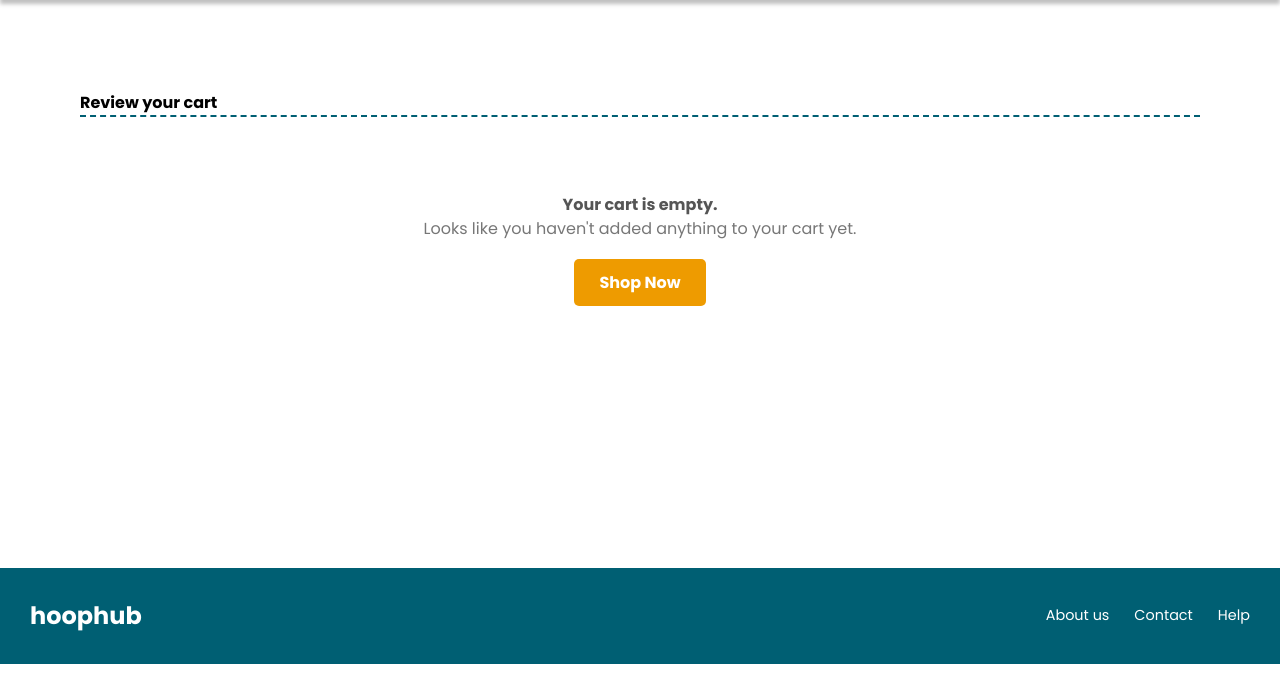
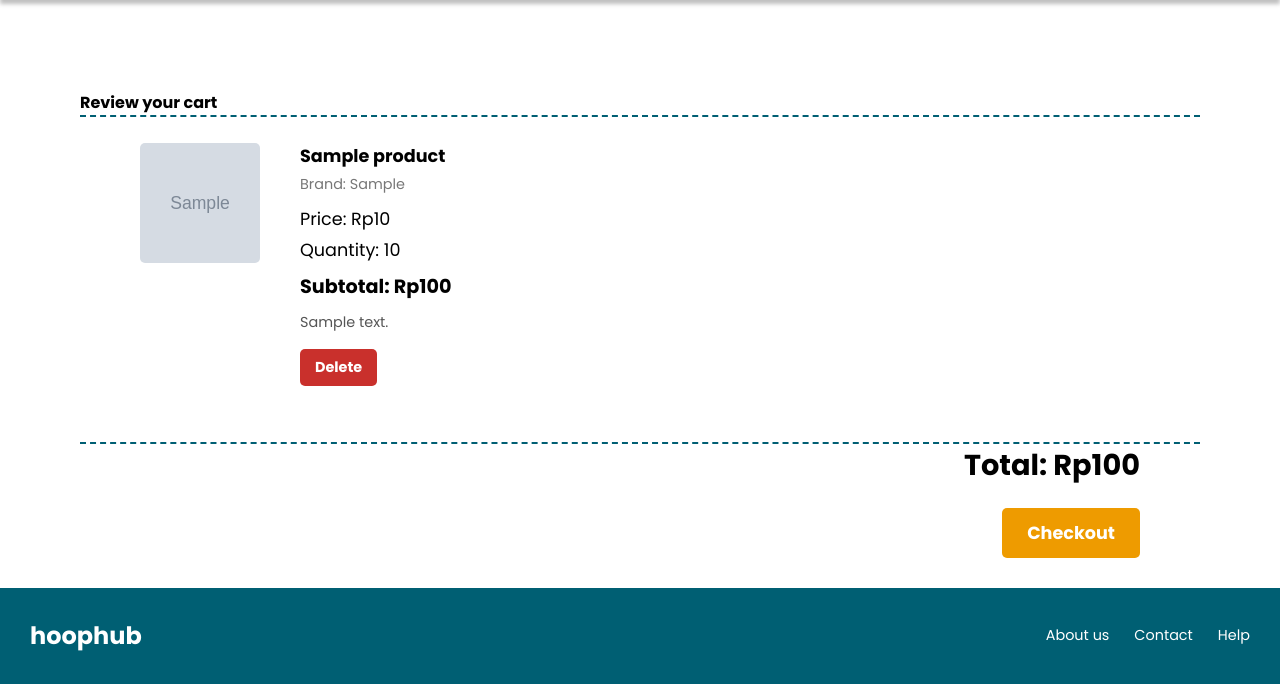
Before and after one commit to pbp-kelompok-b07/hoophub, a Django app: page /cart/ in a window 1280 px wide. Shown: the part 136-820 px from the top of the page. Run offline with Django 5.2, Linux system fonts and the light colour scheme; a user stored in the database is signed in; tables that the repository leaves empty hold one stand-in row (values such as "Sample post"); grey boxes marked "Sample" are stand-in pictures; parts of the project's set-up code (start-up, migrations or seed data) failed here and were passed over; some libraries are stand-ins or nearby versions.

Commit message:
sinkronisasi cart

```diff
--- a/cart/templates/cart.html
+++ b/cart/templates/cart.html
@@ -116,7 +116,7 @@
                         Quantity: {{ item.quantity }}
                     </h4>
                     <h4 style="font-size: 1.2rem; font-weight: bold; margin: 0 0 10px 0;">
-                        Subtotal: Rp{{ item.item_total }}
+                        Subtotal: Rp{{ item.subtotal }}
                     </h4>
 
                     <p style="font-size: 0.9rem; color: #555; margin: 0 0 15px 0; line-height: 1.5;">
@@ -124,7 +124,7 @@
                     </p>
 
                     <div class="item-actions pb-4">
-                        <form action="{% url 'cart:remove_from_cart' item.id %}" method="POST" style="display: inline;">
+                        <form action="{% url 'cart:remove_from_cart' item.product.id %}" method="POST" style="display: inline;">
                             {% csrf_token %}
                             <button type="submit" class="btn-delete"
                                     style="background-color: #c9302c; color: white; padding: 8px 15px; border: none; border-radius: 5px; font-size: 0.9rem; font-weight: bold; cursor: pointer;">
@@ -175,7 +175,7 @@
                     {% for item in cart_items %}
                     <li style="display: flex; justify-content: space-between;">
                         <span>{{ item.product.name }} (x{{ item.quantity }})</span>
-                        <span>Rp{{ item.item_total }}</span>
+                        <span>Rp{{ item.subtotal }}</span>
                     </li>
                     {% endfor %}
                     <li style="display: flex; justify-content: space-between; font-weight: bold; margin-top: 10px; border-top: 1px solid #ccc; padding-top: 10px;">
--- a/cart/views.py
+++ b/cart/views.py
@@ -1,40 +1,23 @@
-from django.shortcuts import render, redirect
+from django.shortcuts import render, redirect, get_object_or_404
 from django.urls import reverse
 from django.contrib.auth.decorators import login_required
 from django.views.decorators.http import require_POST
 from django.db import transaction
 from django.http import JsonResponse, HttpResponseRedirect
+from django.views.decorators.csrf import csrf_exempt
 from catalog.models import Product
 from invoice.models import Invoice
-from cart.models import Order, OrderItem
+from cart.models import Order, OrderItem, CartItem # Pastikan CartItem sudah diimport
 import datetime
-from django.views.decorators.csrf import csrf_exempt
 import json
 
+@login_required(login_url="authentication:login")
 def show_cart(request):
-    cart_data = request.session.get('cart', {})
+    # Mengambil data dari DATABASE (Sinkron)
+    cart_items = CartItem.objects.filter(user=request.user)
 
-    cart_items = []
-    total_cart_price = 0
-
-    for product_id, item_data in cart_data.items():
-        try:
-            product = Product.objects.get(id=product_id)
-            quantity = item_data.get('quantity', 1)
-            item_total = product.price * quantity
-            total_cart_price += item_total
-
-            cart_items.append({
-                'product': product,
-                'id': product_id,
-                'quantity': quantity,
-                'item_total': item_total,
-            })
-        except Product.DoesNotExist:
-            if product_id in request.session.get('cart', {}):
-                del request.session['cart'][product_id]
-                request.session.modified = True
-            continue
+    # Hitung total harga
+    total_cart_price = sum(item.subtotal for item in cart_items)
 
     context = {
         'cart_items': cart_items,
@@ -43,32 +26,15 @@ def show_cart(request):
 
     return render(request, 'cart.html', context)
 
-
 @login_required(login_url="authentication:login")
 def show_checkout(request):
     if request.method == 'POST':
-        cart_data = request.session.get('cart', {})
-        if not cart_data:
+        # Ambil item dari Database
+        cart_items = CartItem.objects.filter(user=request.user)
+
+        if not cart_items.exists():
             return JsonResponse({'status': 'error', 'message': 'Keranjang Anda kosong.'}, status=400)
 
-        # Hitung total dan siapkan data cart
-        cart_items = []
-        total_cart_price = 0
-        for product_id, item_data in cart_data.items():
-            try:
-                product = Product.objects.get(id=product_id)
-                quantity = item_data.get('quantity', 1)
-                item_total = product.price * quantity
-                total_cart_price += item_total
-                cart_items.append({
-                    'product': product,
-                    'quantity': quantity,
-                    'price_at_checkout': product.price,
-                })
-            except Product.DoesNotExist:
-                continue
-
-        # Ambil data form dari checkout
         full_name = request.POST.get('full_name')
         address = request.POST.get('address')
         city = request.POST.get('city')
@@ -82,6 +48,8 @@ def show_checkout(request):
 
         try:
             with transaction.atomic():
+                total_cart_price = sum(item.subtotal for item in cart_items)
+
                 # 1) Buat Order
                 order = Order.objects.create(
                     user=request.user,
@@ -93,36 +61,34 @@ def show_checkout(request):
                     status="Pending"
                 )
 
-                # 2) Buat OrderItem untuk setiap item di keranjang
-                for ci in cart_items:
+                # 2) Buat OrderItem dari CartItem database
+                for item in cart_items:
                     OrderItem.objects.create(
                         order=order,
-                        product=ci["product"],
-                        quantity=ci["quantity"],
-                        price_at_checkout=ci["price_at_checkout"],
+                        product=item.product,
+                        quantity=item.quantity,
+                        price_at_checkout=item.product.price,
                     )
 
-                # 3) Buat Invoice yang mengacu ke Order
+                # 3) Buat Invoice
                 timestamp = int(datetime.datetime.now().timestamp())
                 invoice_no = f"INV-{request.user.id}-{timestamp}"
 
-                first_item = cart_items[0] if cart_items else None
-                product = first_item["product"] if first_item else None  # sementara tetap isi
+                # Ambil produk pertama untuk referensi (opsional sesuai model lama)
+                first_product = cart_items.first().product if cart_items.exists() else None
 
-                invoice = Invoice.objects.create(
+                Invoice.objects.create(
                     user=request.user,
-                    product=product,  # bisa dihapus di masa depan jika sudah full multi-item
+                    product=first_product,
                     date=datetime.datetime.now().date(),
                     invoice_no=invoice_no,
                     order=order
                 )
 
-            # 4) Hapus cart session
-            if 'cart' in request.session:
-                del request.session['cart']
-                request.session.modified = True
+                # 4) HAPUS CART DARI DATABASE (Agar kosong setelah checkout)
+                cart_items.delete()
 
-            # 5) Redirect ke halaman invoice detail
+            # 5) Redirect
             redirect_url = reverse('invoice:show_invoices')
             return JsonResponse({
                 'status': 'success',
@@ -141,71 +107,69 @@ def show_checkout(request):
 @login_required(login_url="authentication:login")
 @require_POST
 def remove_from_cart(request, id):
-    cart = request.session.get('cart', {})
-    product_id_str = str(id)
-    if product_id_str in cart:
-        del cart[product_id_str]
-        request.session['cart'] = cart
-        request.session.modified = True
+    # Menghapus item dari Database berdasarkan Product ID dan User
+    CartItem.objects.filter(user=request.user, product_id=id).delete()
     return HttpResponseRedirect(reverse('cart:show_cart'))
 
 @login_required(login_url="authentication:login")
 @require_POST
 def add_to_cart(request, product_id):
-    cart = request.session.get('cart', {})
+    product = get_object_or_404(Product, id=product_id)
     quantity = int(request.POST.get('quantity', 1))
-    product_id_str = str(product_id)
-    if product_id_str in cart:
-        cart[product_id_str]['quantity'] += quantity
-    else:
-        cart[product_id_str] = {'quantity': quantity}
-    request.session['cart'] = cart
-    request.session.modified = True
+
+    # Cek atau buat item di database
+    cart_item, created = CartItem.objects.get_or_create(
+        user=request.user,
+        product=product,
+        defaults={'quantity': quantity}
+    )
+
+    # Jika barang sudah ada, update quantity-nya
+    if not created:
+        cart_item.quantity += quantity
+        cart_item.save() # Simpan perubahan ke DB
+
     return redirect(request.META.get('HTTP_REFERER', 'main:show_main'))
 
 def get_cart_json(request):
     if not request.user.is_authenticated:
         return JsonResponse({"status": "error", "message": "User belum login"}, status=401)
-    cart = request.session.get('cart', {})
+
+    # Ambil dari Database
+    cart_items = CartItem.objects.filter(user=request.user)
     data = []
 
-    for product_id, item_data in cart.items():
-        try:
-            product = Product.objects.get(id=product_id)
-            quantity = item_data.get('quantity', 1)
-            subtotal = product.price * quantity
-
-            data.append({
-                "pk": product.id,
-                "fields": {
-                    "product_name": product.name,
-                    "price": product.price,
-                    "quantity": quantity,
-                    "subtotal": subtotal,
-                    "thumbnail_url": product.image if product.image else "",
-                }
-            })
-        except Product.DoesNotExist:
-            continue
+    for item in cart_items:
+        data.append({
+            "pk": item.product.id,
+            "fields": {
+                "product_name": item.product.name,
+                "price": item.product.price,
+                "quantity": item.quantity,
+                "subtotal": item.subtotal, # Menggunakan properti @property dari model
+                "thumbnail_url": item.product.image if item.product.image else "",
+            }
+        })
 
     return JsonResponse(data, safe=False)
 
 @csrf_exempt
 def add_to_cart_flutter(request, product_id):
+    if not request.user.is_authenticated:
+        return JsonResponse({"status": "error", "message": "Login required"}, status=401)
+
     if request.method == 'POST':
-        cart = request.session.get('cart', {})
-        product_id_str = str(product_id)
+        product = get_object_or_404(Product, id=product_id)
 
-        if not Product.objects.filter(id=product_id).exists():
-            return JsonResponse({"status": "error", "message": "Produk tidak ditemukan"}, status=404)
+        # Simpan ke Database
+        cart_item, created = CartItem.objects.get_or_create(
+            user=request.user,
+            product=product
+        )
 
-        if product_id_str in cart:
-            cart[product_id_str]['quantity'] += 1
-        else:
-            cart[product_id_str] = {'quantity': 1}
-
-        request.session['cart'] = cart
-        request.session.modified = True
+        if not created:
+            cart_item.quantity += 1
+            cart_item.save()
 
         return JsonResponse({"status": "success", "message": "Berhasil ditambahkan ke keranjang"}, status=200)
 
@@ -213,16 +177,17 @@ def add_to_cart_flutter(request, product_id):
 
 @csrf_exempt
 def delete_cart_flutter(request):
+    if not request.user.is_authenticated:
+        return JsonResponse({"status": "error", "message": "Login required"}, status=401)
+
     if request.method == 'POST':
         data = json.loads(request.body)
-        product_id = str(data.get("id"))
+        product_id = data.get("id")
 
-        cart = request.session.get('cart', {})
+        # Hapus dari Database
+        deleted, _ = CartItem.objects.filter(user=request.user, product_id=product_id).delete()
 
-        if product_id in cart:
-            del cart[product_id]
-            request.session['cart'] = cart
-            request.session.modified = True
+        if deleted > 0:
             return JsonResponse({"status": "success", "message": "Item dihapus"}, status=200)
 
         return JsonResponse({"status": "error", "message": "Item tidak ada di keranjang"}, status=404)
@@ -231,10 +196,18 @@ def delete_cart_flutter(request):
 
 @csrf_exempt
 def checkout_flutter(request):
+    # Wajib login untuk akses database cart
+    if not request.user.is_authenticated:
+        return JsonResponse({"status": "error", "message": "Login required"}, status=401)
+
     if request.method == 'POST':
-        if 'cart' in request.session:
-            del request.session['cart']
-            request.session.modified = True
+        # Cek apakah ada item di database cart user
+        cart_exists = CartItem.objects.filter(user=request.user).exists()
+
+        if cart_exists:
+            # HAPUS DATA DARI DATABASE (Bukan Session lagi)
+            CartItem.objects.filter(user=request.user).delete()
+
             return JsonResponse({"status": "success", "message": "Checkout successful!"}, status=200)
         else:
             return JsonResponse({"status": "error", "message": "Cart is empty"}, status=400)
```
Also changed, not shown: cart/models.py (+12 -0 lines), cart/migrations/0002_cartitem.py (added).
